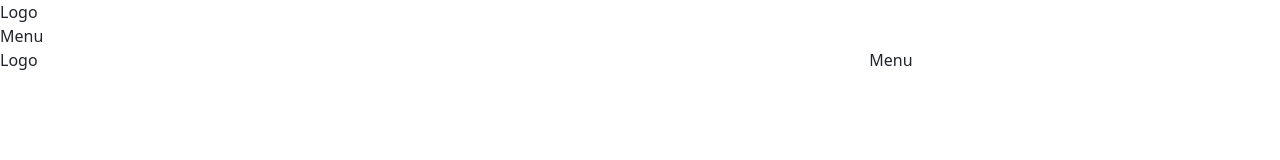
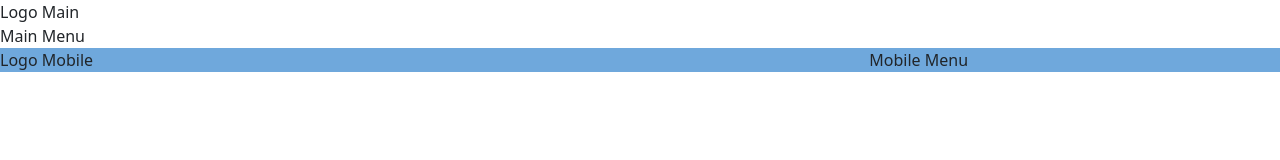
Before and after one commit to charliekranz/Guess-The-Hex, a plain HTML site: page index.html in a window 1280 px wide. Drawn offline with nearby package versions, Linux system fonts and the light colour scheme.

Commit message:
Styling tweaks

```diff
--- a/assets/css/style.css
+++ b/assets/css/style.css
@@ -1,4 +1,9 @@
 /*--------------------------------------------------------  General */
+
+.body {
+    background-color: #eeeeee;
+}
+
 
 .inline-block {
     display: inline-block;
@@ -18,10 +23,15 @@ div.inline {
 
 /*--------------------------------------------------------  Header and Logo  */
 
+.menu {
+    background-color: #000000;
+
+}
+
 
 /*--------------------------------------------------------  Mobile Header and Logo  */
 
 
-.mobilemenu {
+.nav-mobile {
     background-color: #6FA8DC;
 }
--- a/index.html
+++ b/index.html
@@ -5,8 +5,9 @@
 	<meta charset="UTF-8">
     <meta name="viewport" content="width=device-width, initial-scale=1">
 
-<!-- Bootstrap CSS -->
 <link href="https://cdn.jsdelivr.net/npm/bootstrap@5.0.0-beta1/dist/css/bootstrap.min.css" rel="stylesheet" integrity="sha384-giJF6kkoqNQ00vy+HMDP7azOuL0xtbfIcaT9wjKHr8RbDVddVHyTfAAsrekwKmP1" crossorigin="anonymous">
+
+<link rel="stylesheet" href="assets/css/style.css" type="text/css" />
 
 <title>Guess the HEX!</title>
 
@@ -15,13 +16,13 @@
 <body>
 <!-- ==============================  Logo and Nav -->
     <header>
-        <div class="logo .d-sm-none .d-md-block">Logo
+        <div class="logo .d-sm-none .d-md-block logo">Logo Main
         </div>
-        <div id="menu .d-sm-none .d-md-block">Menu</div>
-        <div class="row mobilemenu 	.d-none .d-sm-block .d-md-none">
-            <div class="col-sm-8">Logo</div>
-            <div class="col-sm-4">Menu</div>
-</div>
+        <div id="menu .d-sm-none .d-md-block menu">Main Menu</div>
+        <div class="row nav-mobile 	.d-none .d-sm-block .d-md-none">
+            <div class="col-sm-8 logo-mobile">Logo Mobile</div>
+            <div class="col-sm-4 menu-mobile">Mobile Menu</div>
+        </div>
 
     </header>
 
```
